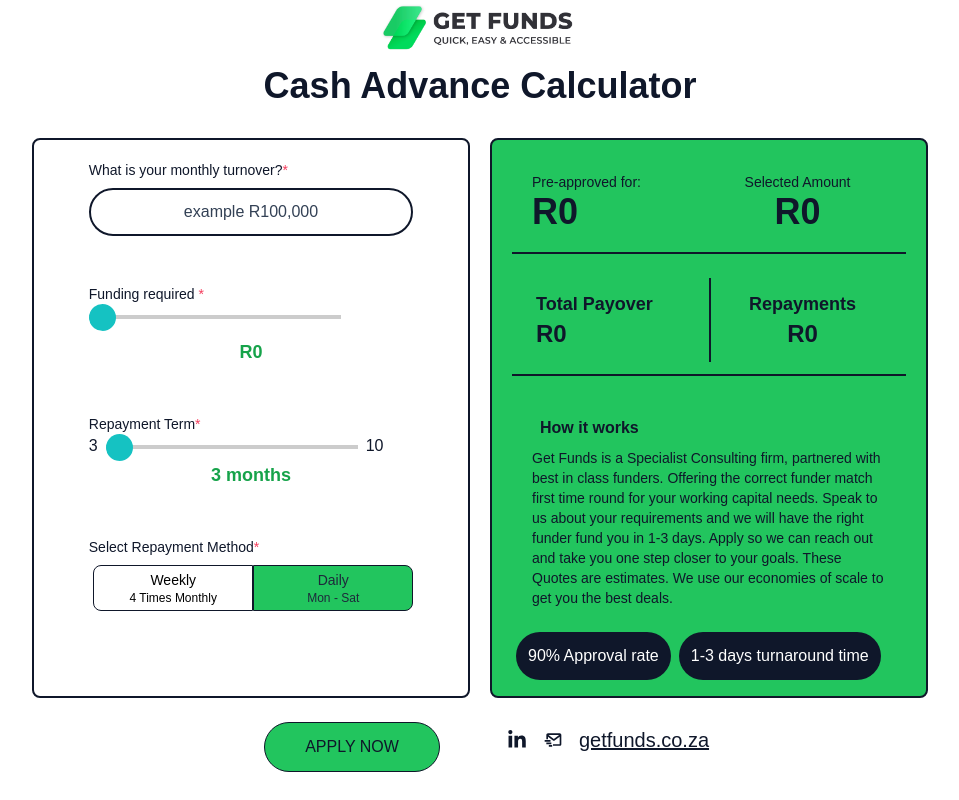
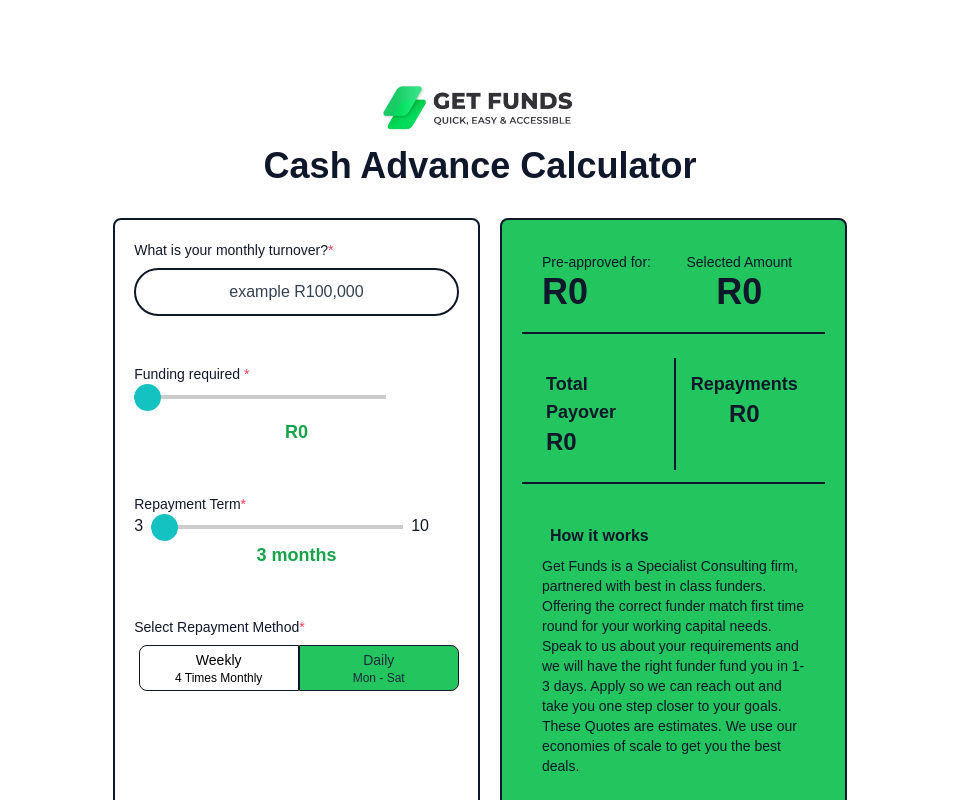
Before and after one commit to grahamusai/getfunds, a Next.js app: page / in a window 1280 px wide. Shown: the top 800 px of the page, without its empty margins (160-1119 px from the left). Built offline with nearby package versions, Linux system fonts and the light colour scheme.

Commit message:
responiveness for xl screens

```diff
--- a/src/app/page.tsx
+++ b/src/app/page.tsx
@@ -117,7 +117,7 @@ const Congrats = () => {
       {isModalOpen && <Modal />}
       {termsModalIsOpen && <TermsModal />}
       <div className="flex justify-center items-center text-slate-900">
-        <div className="mx-4 sm:mx-8 md:mx-16 lg:mx-32 xl:mx-48 text-slate-900">
+        <div className="mt-20 mx-4 sm:mx-8 md:mx-16 lg:mx-32 xl:mx-[30rem] text-slate-900">
           <div className="flex justify-center">
             <Image
               src="/images/logo.png"
@@ -181,6 +181,7 @@ const Congrats = () => {
                       onChange={(e) => {
                         setNeededAmount(parseInt(e.target.value) / 10);
                       }}
+
                       className="bg-green-500 z-0"
                     />
                     <p className="text-center text-green-600 font-bold text-lg">
```
